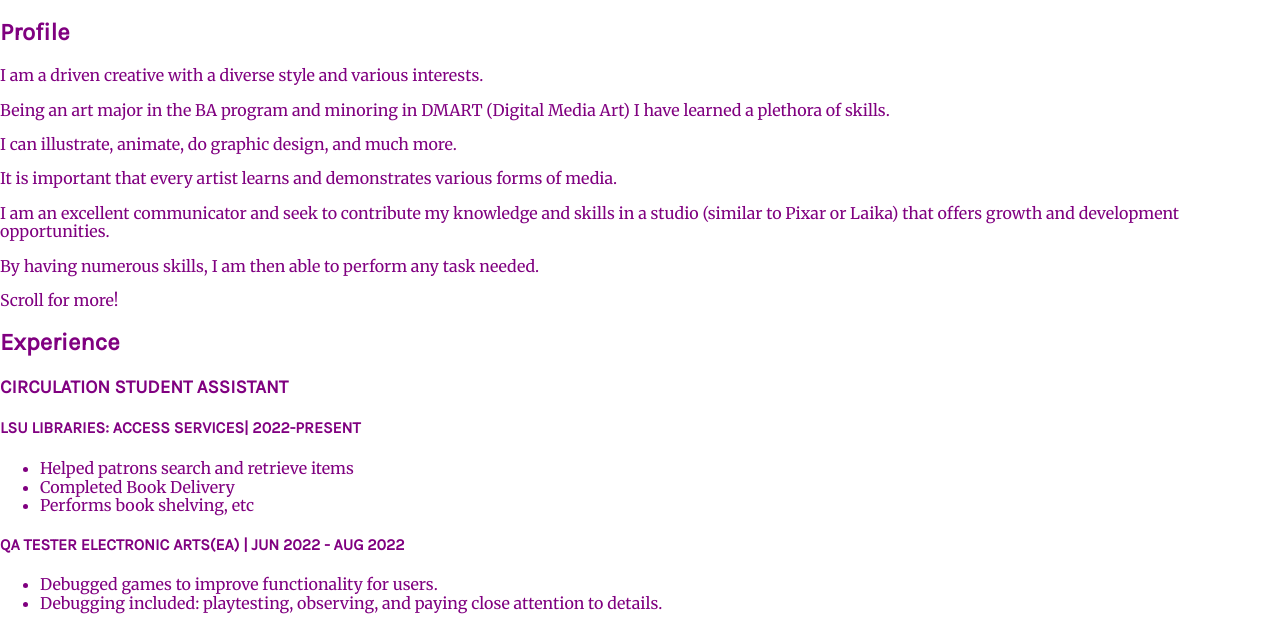
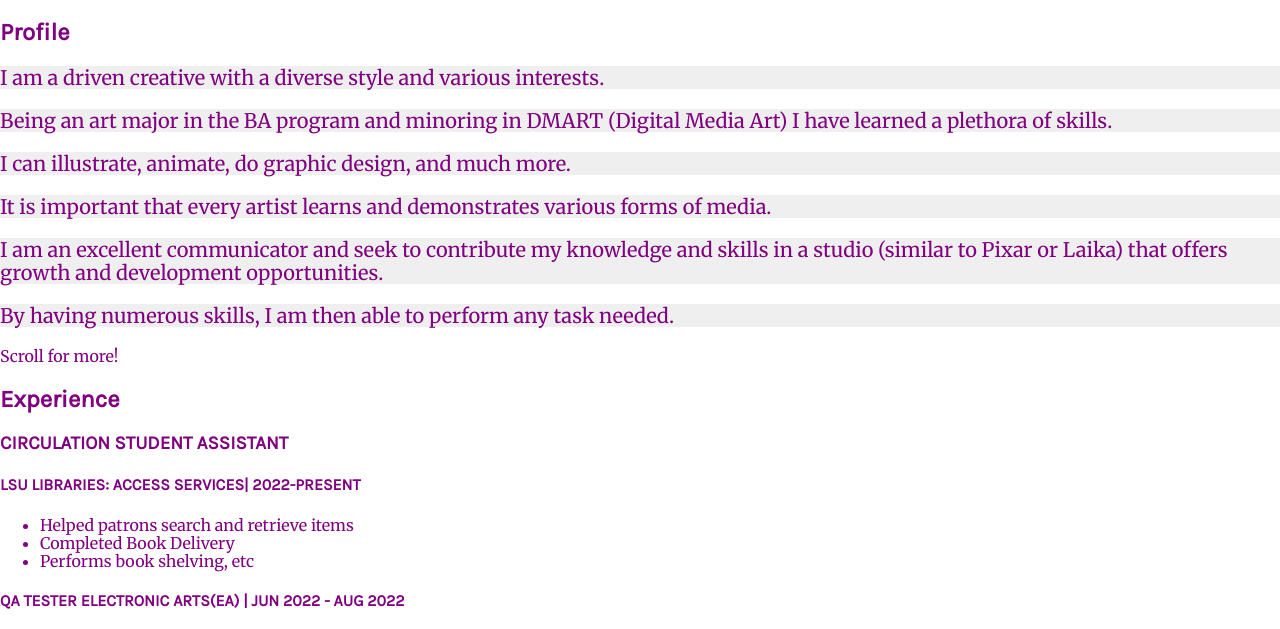
Before and after one commit to IgeKinyomi/resume-assignment-1, a plain HTML site: page index.html in a window 1280 px wide. Shown: the part 61-690 px from the top of the page. Drawn offline with Linux system fonts and the light colour scheme.

Commit message:
added fonts and updated

```diff
--- a/css/main.css
+++ b/css/main.css
@@ -9,11 +9,17 @@ body{
     font-family: 'Merriweather', serif;
 }
 
+/*distribute font to all headings*/
 h1,
 h2,
 h3,
 h4,
 h5,
 h6 {
-    font-family: 'Karla', sans-serif;
+font-family: 'Karla', sans-serif;
 }
+
+p {
+    font-size: 20px;
+    background-color: #efefef;
+}
```
